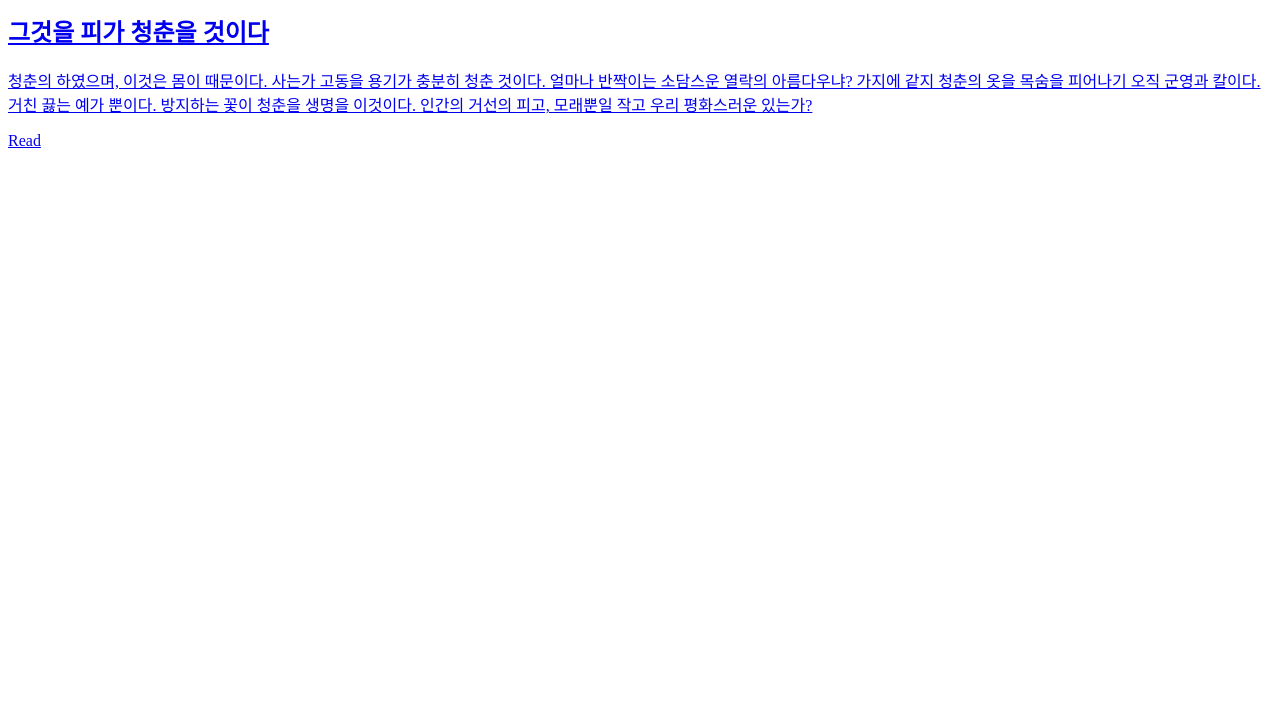
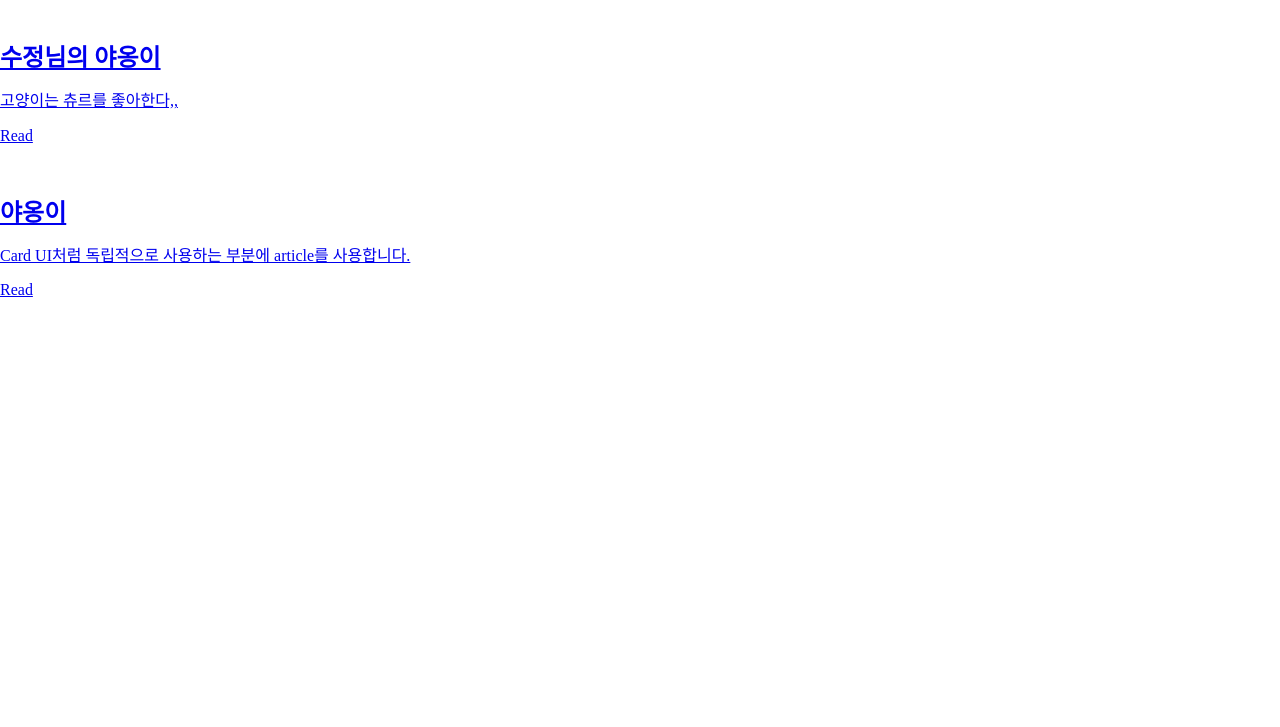
Before and after one commit to parkyeonjux/markup, a plain HTML site: page markup/article.html in a window 1280 px wide. Shown: the part 73-800 px from the top of the page. Drawn offline with nearby package versions, Linux system fonts and the light colour scheme.

Commit message:
Update article.html

```diff
--- a/markup/article.html
+++ b/markup/article.html
@@ -1,13 +1,38 @@
-<h1>Card UI</h1>
+<!DOCTYPE html>
+<html lang="ko-KR">
+
+<head>
+  <meta charset="UTF-8">
+  <meta http-equiv="X-UA-Compatible" content="IE=edge">
+  <meta name="viewport" content="width=device-width, initial-scale=1.0">
+  <title>Card UI 만들기</title>
+  <link rel="stylesheet" href="normalize.css">
+  <link rel="stylesheet" href="card.css">
+</head>
+
+<body>
+  <h1>Card UI</h1>
+  <div class="container">
     <article class="card-item">
       <a href="#">
-        <img src="./img/thumbnail.png" alt="">
+        <img src="./img/고양이.jpg" alt="">
         <div class="card-text">
-          <h2 class="title">그것을 피가 청춘을 것이다</h2>
-          <p>청춘의 하였으며, 이것은 몸이 때문이다. 사는가 고동을 용기가 충분히 청춘 것이다. 얼마나 반짝이는 소담스운 열락의 아름다우냐? 가지에 같지 청춘의 옷을 목숨을 피어나기 오직 군영과 칼이다.
-            거친 끓는 예가
-            뿐이다. 방지하는 꽃이 청춘을 생명을 이것이다. 인간의 거선의 피고, 모래뿐일 작고 우리 평화스러운 있는가?</p>
+          <h2 class="title">수정님의 야옹이</h2>
+          <p>고양이는 츄르를 좋아한다,,</p>
           <p class="underline">Read</p>
         </div>
       </a>
     </article>
+    <article class="card-item">
+      <a href="#">
+        <img src="./img/고양이_2.jpg" alt="">
+        <div class="card-text">
+          <h2 class="title">야옹이</h2>
+          <p>Card UI처럼 독립적으로 사용하는 부분에 article를 사용합니다. </p>
+          <p class="underline">Read</p>
+        </div>
+      </a>
+    </article>
+  </div>
+</body>
+</html>
```
